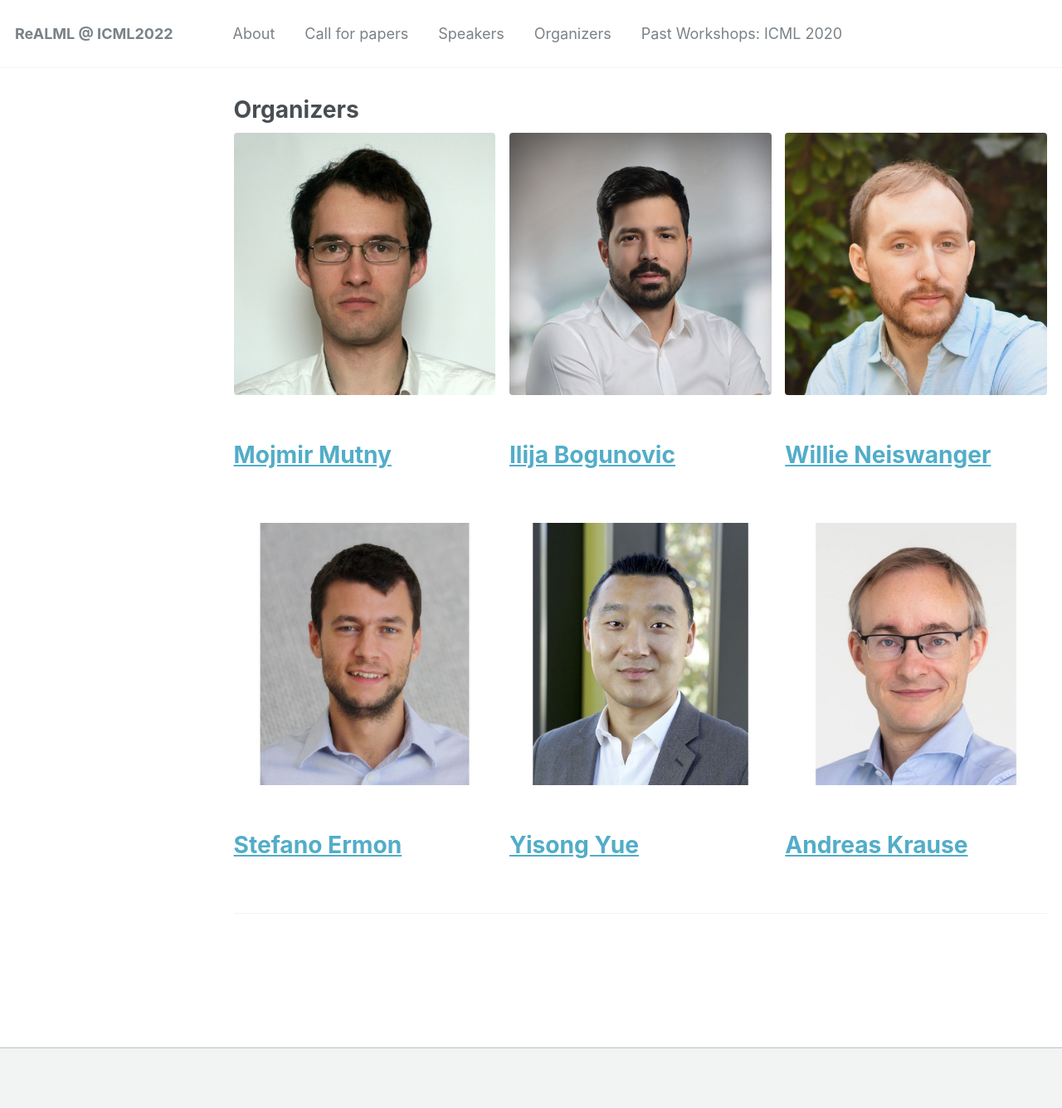
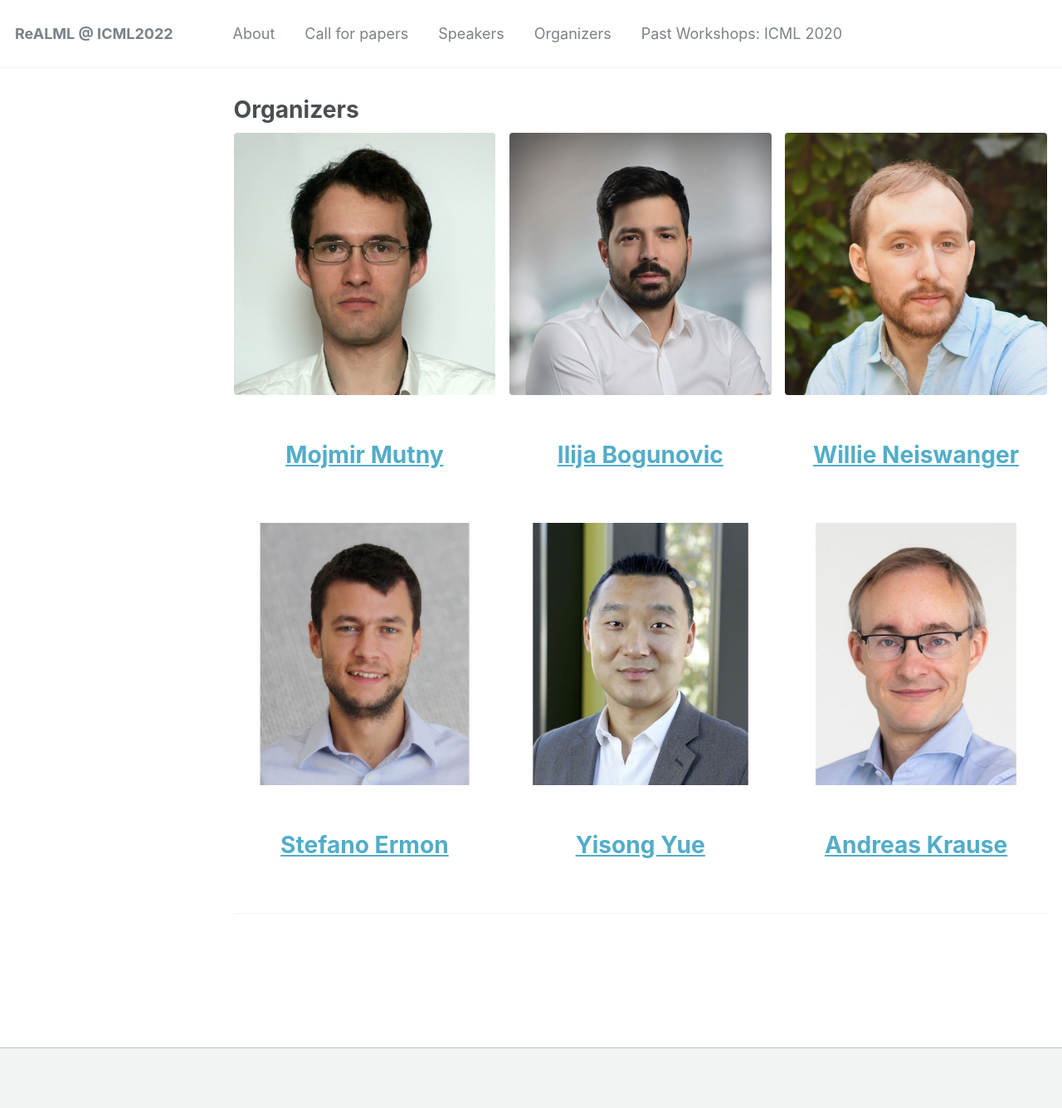
Before and after one commit to realworldml/icml2022, a Jekyll site: the page built from _pages/organizers.md, in a window 1280 px wide. Shown: the whole page at 83% size. Built offline with Jekyll 4.4.1, drawn with Linux system fonts in a browser that asks for light colours.

```diff
--- a/_pages/organizers.md
+++ b/_pages/organizers.md
@@ -6,22 +6,22 @@ author_profile: true
 
 feature_row:
   - image_path: organizer-images/mojmir.jpg
-    title: <a href="https://mojmirmutny.github.io">Mojmir Mutny</a>
+    title: <center> <a href="https://mojmirmutny.github.io">Mojmir Mutny</a></center>
     excerpt: "&nbsp;     "
   - image_path: organizer-images/ilija.jpg
-    title: <a href="http://ilijabogunovic.com">Ilija Bogunovic</a>
+    title: <center> <a href="http://ilijabogunovic.com">Ilija Bogunovic</a></center>
     excerpt: "&nbsp;     "
   - image_path: organizer-images/willie.jpg
-    title: <a href="https://www.cs.cmu.edu/~wdn/">Willie Neiswanger</a>
+    title: <center> <a href="https://www.cs.cmu.edu/~wdn/">Willie Neiswanger</a> </center>
     excerpt: "&nbsp;     "
   - image_path: organizer-images/stefano.jpg
-    title: <a href="https://cs.stanford.edu/~ermon/">Stefano Ermon</a>
+    title: <center><a href="https://cs.stanford.edu/~ermon/">Stefano Ermon</a></center>
     excerpt: "&nbsp;     "
   - image_path: organizer-images/yisong.jpg
-    title: <a href="http://www.yisongyue.com/">Yisong Yue</a>
+    title: <center> <a href="http://www.yisongyue.com/">Yisong Yue</a></center>
     excerpt: "&nbsp;     "
   - image_path: organizer-images/andreas.jpg
-    title: <a href="https://las.inf.ethz.ch/krausea">Andreas Krause</a>
+    title: <center><a href="https://las.inf.ethz.ch/krausea">Andreas Krause</a></center>
     excerpt: "&nbsp;     "
 
 
```
